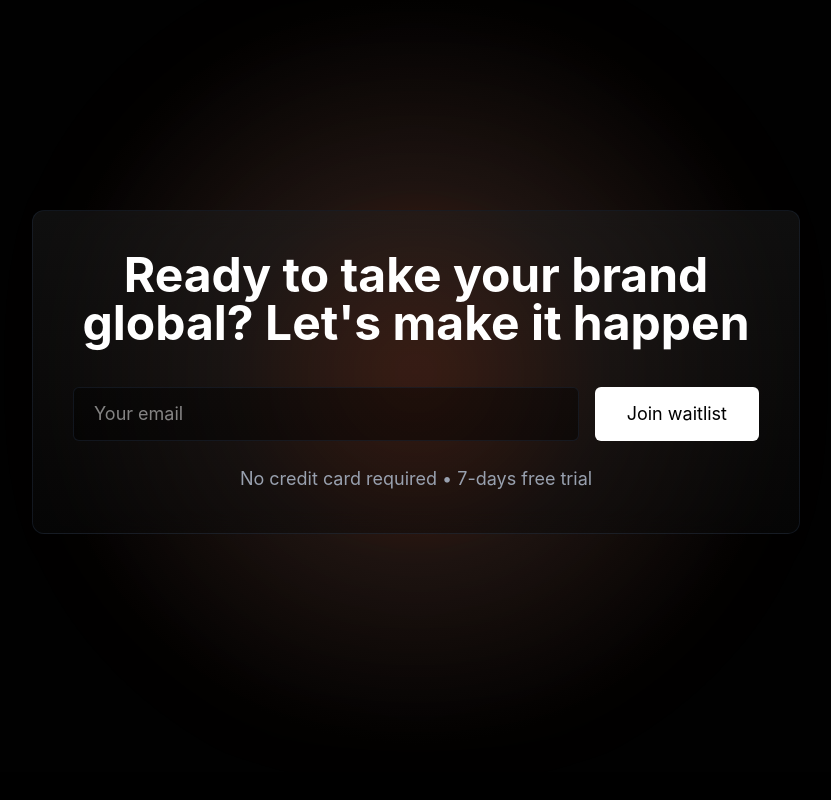
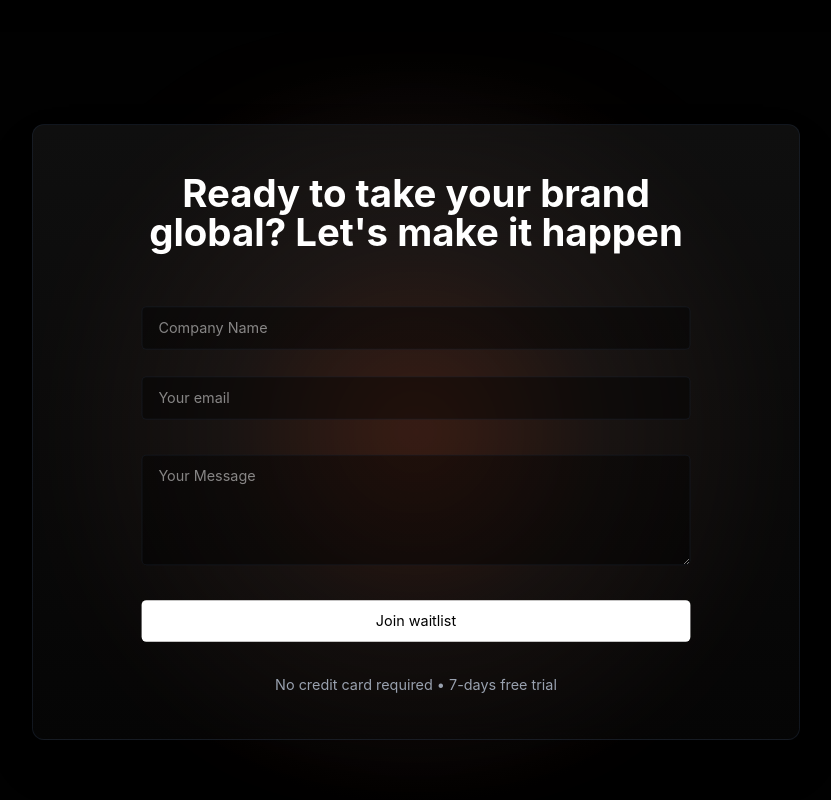
Before and after one commit to HardikJainwal/ABES-FINAL, a React (Vite) app: page / in a window 1280 px wide. Shown: the part 3340-4140 px from the top of the page, without its empty margins (224-1055 px from the left). Built offline with nearby package versions, Linux system fonts and the light colour scheme.

Commit message:
updated Logo Shadow

```diff
--- a/src/Component/Home/Connect.jsx
+++ b/src/Component/Home/Connect.jsx
@@ -1,24 +1,42 @@
-import React, { useEffect, useRef } from 'react';
-import { gsap } from 'gsap';
+import React, { useEffect, useRef } from "react";
+import { gsap } from "gsap";
+import { ScrollTrigger } from "gsap/ScrollTrigger";
+
+gsap.registerPlugin(ScrollTrigger);
 
 const AnimatedSignup = () => {
   const formRef = useRef(null);
   const titleRef = useRef(null);
-  const inputRef = useRef(null);
+  const inputRefs = useRef([]);
   const buttonRef = useRef(null);
   const textRef = useRef(null);
 
   useEffect(() => {
     gsap.set(
-      [titleRef.current, inputRef.current, buttonRef.current, textRef.current],
-      { opacity: 0, y: 20 }
+      [formRef.current, titleRef.current, ...inputRefs.current, buttonRef.current, textRef.current],
+      { opacity: 0, scale: 0.8, y: 50 } // Initial state: smaller and below
     );
 
-    const tl = gsap.timeline({ defaults: { ease: 'power3.out' } });
-    tl.to(titleRef.current, { opacity: 1, y: 0, duration: 0.8 })
-      .to(inputRef.current, { opacity: 1, y: 0, duration: 0.6 }, '-=0.4')
-      .to(buttonRef.current, { opacity: 1, y: 0, duration: 0.6 }, '-=0.4')
-      .to(textRef.current, { opacity: 1, y: 0, duration: 0.6 }, '-=0.4');
+    const tl = gsap.timeline({
+      defaults: { ease: "power3.out" },
+      scrollTrigger: {
+        trigger: formRef.current,
+        start: "top 80%", // Adjust start point as needed
+        toggleActions: "play none none none", // Play only when it enters the viewport
+      },
+    });
+
+    // Pop-up with upwards movement
+    tl.to(formRef.current, { opacity: 1, scale: 1.1, y: 0, duration: 0.8, ease: "back.out(1.7)" })
+      .to(formRef.current, { scale: 1, duration: 0.3 }) // Natural settle effect
+      .to(titleRef.current, { opacity: 1, y: 0, duration: 0.6 }, "-=0.5")
+      .to(inputRefs.current, { opacity: 1, y: 0, duration: 0.6, stagger: 0.2 }, "-=0.4")
+      .to(buttonRef.current, { opacity: 1, y: 0, duration: 0.6 }, "-=0.4")
+      .to(textRef.current, { opacity: 1, y: 0, duration: 0.6 }, "-=0.4");
+
+    return () => {
+      ScrollTrigger.getAll().forEach((trigger) => trigger.kill()); // Clean up scroll triggers
+    };
   }, []);
 
   return (
@@ -28,28 +46,26 @@ const AnimatedSignup = () => {
         className="absolute inset-0"
         style={{
           background:
-            'radial-gradient(circle at 50% 50%, rgba(255, 87, 34, 0.25) 0%, rgba(20, 20, 20, 0.3) 25%, rgba(0, 0, 0, 0.95) 50%)',
+            "radial-gradient(circle at 50% 50%, rgba(255, 87, 34, 0.25) 0%, rgba(20, 20, 20, 0.3) 25%, rgba(0, 0, 0, 0.95) 50%)",
         }}
       />
-
 
       <div
         className="absolute top-1/2 left-1/2 -translate-x-1/2 -translate-y-1/2 w-[700px] h-[700px]"
         style={{
           background:
-            'radial-gradient(circle at center, rgba(255, 87, 34, 0.12) 0%, transparent 80%)',
-          filter: 'blur(50px)',
+            "radial-gradient(circle at center, rgba(255, 87, 34, 0.12) 0%, transparent 80%)",
+          filter: "blur(50px)",
         }}
       />
 
-
       <div
         ref={formRef}
-        className="relative w-full max-w-3xl p-6 sm:p-10 mx-4 sm:mx-8 md:mx-auto rounded-xl border border-gray-800/50"
+        className="relative w-full max-w-3xl p-6 sm:p-10 mx-4 sm:mx-8 md:mx-auto rounded-xl border border-gray-800/50 shadow-2xl"
         style={{
           background:
-            'linear-gradient(180deg, rgba(30, 30, 30, 0.5) 0%, rgba(10, 10, 10, 0.5) 100%)',
-          backdropFilter: 'blur(12px)',
+            "linear-gradient(180deg, rgba(30, 30, 30, 0.5) 0%, rgba(10, 10, 10, 0.5) 100%)",
+          backdropFilter: "blur(12px)",
         }}
       >
         <h2
@@ -59,17 +75,31 @@ const AnimatedSignup = () => {
           Ready to take your brand global? Let&apos;s make it happen
         </h2>
 
+        <div className="flex flex-col gap-4">
+          <input
+            ref={(el) => (inputRefs.current[0] = el)}
+            type="text"
+            placeholder="Company Name"
+            className="w-full px-5 py-3 text-lg bg-black/40 border border-gray-800/50 rounded-md text-white focus:outline-none focus:border-gray-600 transition-colors"
+          />
 
-        <div className="flex flex-col sm:flex-row gap-4">
           <input
-            ref={inputRef}
+            ref={(el) => (inputRefs.current[1] = el)}
             type="email"
             placeholder="Your email"
-            className="flex-1 px-5 py-3 text-lg bg-black/40 border border-gray-800/50 rounded-md text-white focus:outline-none focus:border-gray-600 transition-colors"
+            className="w-full px-5 py-3 text-lg bg-black/40 border border-gray-800/50 rounded-md text-white focus:outline-none focus:border-gray-600 transition-colors"
           />
+
+          <textarea
+            ref={(el) => (inputRefs.current[2] = el)}
+            placeholder="Your Message"
+            rows="4"
+            className="w-full px-5 py-3 text-lg bg-black/40 border border-gray-800/50 rounded-md text-white focus:outline-none focus:border-gray-600 transition-colors"
+          />
+
           <button
             ref={buttonRef}
-            className="px-6 sm:px-8 py-3 text-lg bg-white text-black rounded-md hover:bg-gray-200 transition-all duration-300 w-full sm:w-auto"
+            className="w-full px-6 py-3 text-lg bg-white text-black rounded-md hover:bg-gray-200 transition-all duration-300"
           >
             Join waitlist
           </button>
--- a/src/Component/Home/Footer.jsx
+++ b/src/Component/Home/Footer.jsx
@@ -1,7 +1,7 @@
 import React from 'react';
 import { FaInstagram, FaYoutube } from 'react-icons/fa';
 import { IoClose } from 'react-icons/io5';
-import logo from '../../assets/Logo/Group.png';
+import logo from '../../assets/Logo/ABES-Logo.png';
 
 const Footer = () => {
   return (
--- a/src/Component/Navbar.jsx
+++ b/src/Component/Navbar.jsx
@@ -105,7 +105,7 @@ const Navbar = () => {
            Success stories
            <span className="absolute bottom-0 left-0 w-0 h-0.5 bg-orange-400 transition-all duration-300 group-hover:w-full"></span>
          </a>
-         <button className="bg-gradient-to-r from-orange-500 to-orange-600 hover:from-orange-600 hover:to-orange-700 text-white px-6 py-2 rounded-full shadow-md">
+         <button className="bg-[#FF4500] to-orange-600 hover:from-orange-600 hover:to-orange-700 text-white px-6 py-2 rounded-full shadow-md">
            Join us
          </button>
         </div>
@@ -115,3 +115,6 @@ const Navbar = () => {
 };
 
 export default Navbar;
+<button className="w-[220px] bg-[#FF4500] hover:bg-[#FF6347] text-white px-8 py-3 rounded-full text-sm font-medium transition-all duration-300">
+Apply Now
+</button>
```
Also changed, not shown: src/Component/Home/Home.jsx (+43 -25 lines).
